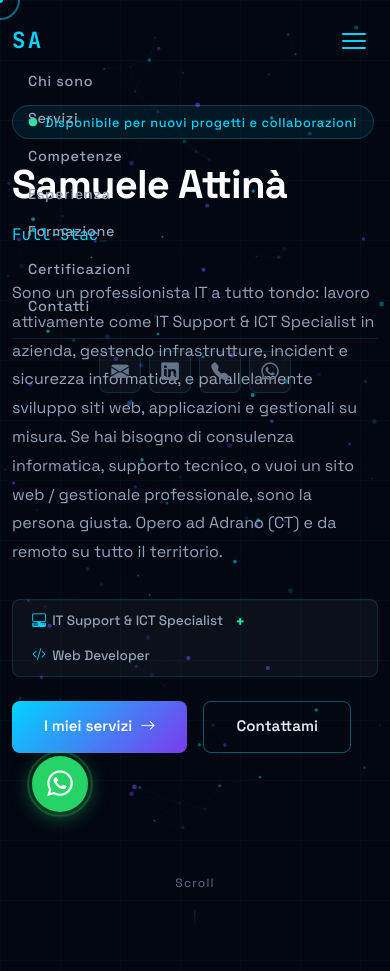
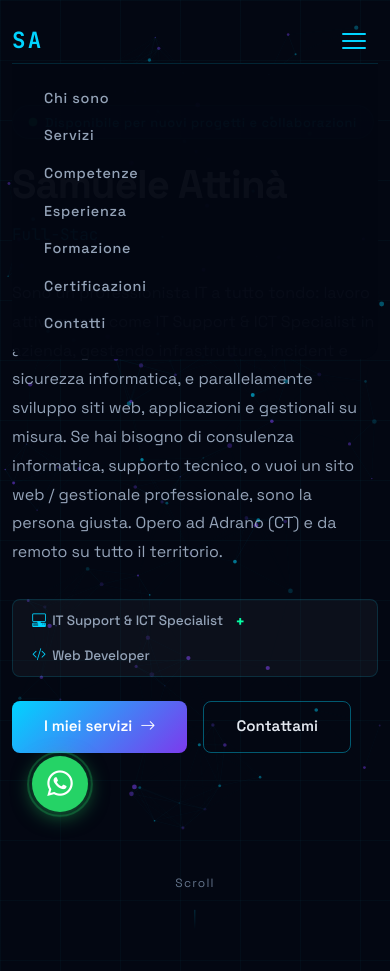
Before and after one commit to Samueleattina04/Portfolio, a Laravel app: page / in a window 390 px wide, after a click that opens the changed part. Shown: the top 971 px of the page. Run offline with Laravel 12, Linux system fonts and the light colour scheme.

Commit message:
fix: mobile UX — remove navbar icons, fix cursor, dropdown bg, overflow
- Remove .navbar-contacts block (email/LinkedIn/phone/WA icons) from
  navbar; the WhatsApp float and contact section already cover this
- Hide .cursor-dot/.cursor-outline on touch devices via
  @media (pointer: coarse), (hover: none) and restore cursor: auto
- Fix mobile navbar dropdown: #navbarMenu.show gets a solid dark
  background so nav-links are readable when menu is open
- Add overflow-x: hidden to html (was only on body) to eliminate
  the black right-edge gap when swiping left on mobile

https://claude.ai/code/session_018iy7etiMBmMWqk4gNeuo4D

```diff
--- a/public/css/portfolio.css
+++ b/public/css/portfolio.css
@@ -27,7 +27,10 @@
 
 /* ---- RESET & BASE ---- */
 *, *::before, *::after { box-sizing: border-box; margin: 0; padding: 0; }
-html { scroll-behavior: smooth; }
+html {
+    scroll-behavior: smooth;
+    overflow-x: hidden;
+}
 
 body {
     font-family: var(--font);
@@ -161,51 +164,6 @@ body:has(button:hover) .cursor-outline {
 .nav-link:hover::after,
 .nav-link.active::after { width: 70%; left: 15%; }
 
-/* navbar contact icons */
-.navbar-contacts {
-    display: flex;
-    align-items: center;
-    gap: .3rem;
-    margin-left: 1rem;
-    padding-left: 1rem;
-    border-left: 1px solid var(--border);
-}
-.nav-contact-link {
-    display: flex; align-items: center; justify-content: center;
-    width: 34px; height: 34px;
-    border-radius: var(--radius-sm);
-    color: var(--text-muted);
-    font-size: 1rem;
-    text-decoration: none;
-    transition: all var(--transition);
-    background: transparent;
-}
-.nav-contact-link:hover {
-    background: rgba(0,212,255,.1);
-    color: var(--primary);
-}
-.nav-contact-link--wa:hover {
-    background: rgba(37,211,102,.12);
-    color: #25d366;
-}
-@media (max-width: 991.98px) {
-    .navbar-contacts {
-        border-left: none;
-        border-top: 1px solid var(--border);
-        margin-left: 0;
-        padding-left: 0;
-        padding-top: .75rem;
-        margin-top: .75rem;
-        justify-content: center;
-        gap: .5rem;
-    }
-    .nav-contact-link {
-        width: 42px; height: 42px;
-        font-size: 1.1rem;
-        background: rgba(255,255,255,.04);
-        border: 1px solid var(--border);
-    }
-}
 
 /* hamburger */
 .navbar-toggler { border: none; background: none; cursor: pointer; }
@@ -1193,6 +1151,18 @@ section { padding: 6rem 0; }
     .hero-avatar-wrapper { display: none; }
     .contact-info { padding-right: 0; }
     .about-stats { grid-template-columns: repeat(3, 1fr); }
+
+    /* mobile navbar dropdown: solid background so links are readable */
+    #navbarMenu.collapse:not(.show),
+    #navbarMenu.collapsing {
+        background: transparent;
+    }
+    #navbarMenu.show {
+        background: rgba(3,7,18,.97);
+        border-top: 1px solid var(--border);
+        padding: 1rem;
+        border-radius: 0 0 var(--radius) var(--radius);
+    }
 }
 @media (max-width: 767.98px) {
     section { padding: 4rem 0; }
@@ -1202,3 +1172,10 @@ section { padding: 6rem 0; }
     .about-stats { grid-template-columns: 1fr 1fr; }
     .footer-inner { flex-direction: column; text-align: center; }
 }
+
+/* ---- TOUCH DEVICES: hide custom cursor ---- */
+@media (pointer: coarse), (hover: none) {
+    .cursor-dot,
+    .cursor-outline { display: none !important; }
+    body { cursor: auto; }
+}
--- a/resources/views/portfolio/index.blade.php
+++ b/resources/views/portfolio/index.blade.php
@@ -149,20 +149,7 @@
                 <li class="nav-item"><a class="nav-link" href="#certifications">Certificazioni</a></li>
                 <li class="nav-item"><a class="nav-link" href="#contact">Contatti</a></li>
             </ul>
-            <div class="navbar-contacts">
-                <a href="mailto:{{ $data['email'] }}" class="nav-contact-link" title="Email">
-                    <i class="bi bi-envelope-fill"></i>
-                </a>
-                <a href="{{ $data['linkedin'] }}" target="_blank" rel="noopener" class="nav-contact-link" title="LinkedIn">
-                    <i class="bi bi-linkedin"></i>
-                </a>
-                <a href="tel:{{ $data['phone'] }}" class="nav-contact-link" title="Telefono">
-                    <i class="bi bi-telephone-fill"></i>
-                </a>
-                <a href="https://wa.me/{{ $data['whatsapp'] }}" target="_blank" rel="noopener" class="nav-contact-link nav-contact-link--wa" title="WhatsApp">
-                    <i class="bi bi-whatsapp"></i>
-                </a>
-            </div>
+
         </div>
     </div>
 </nav>
```
